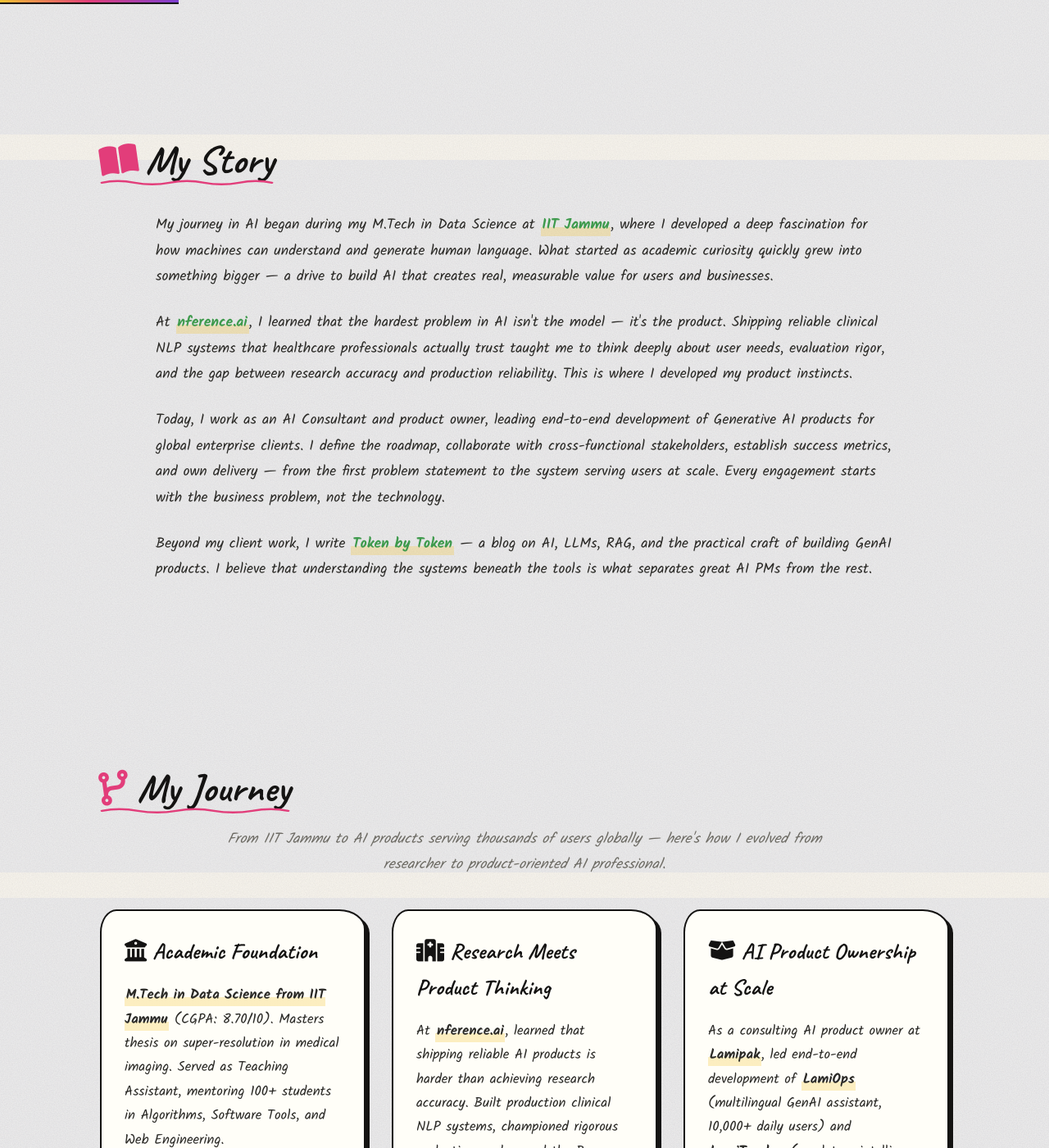
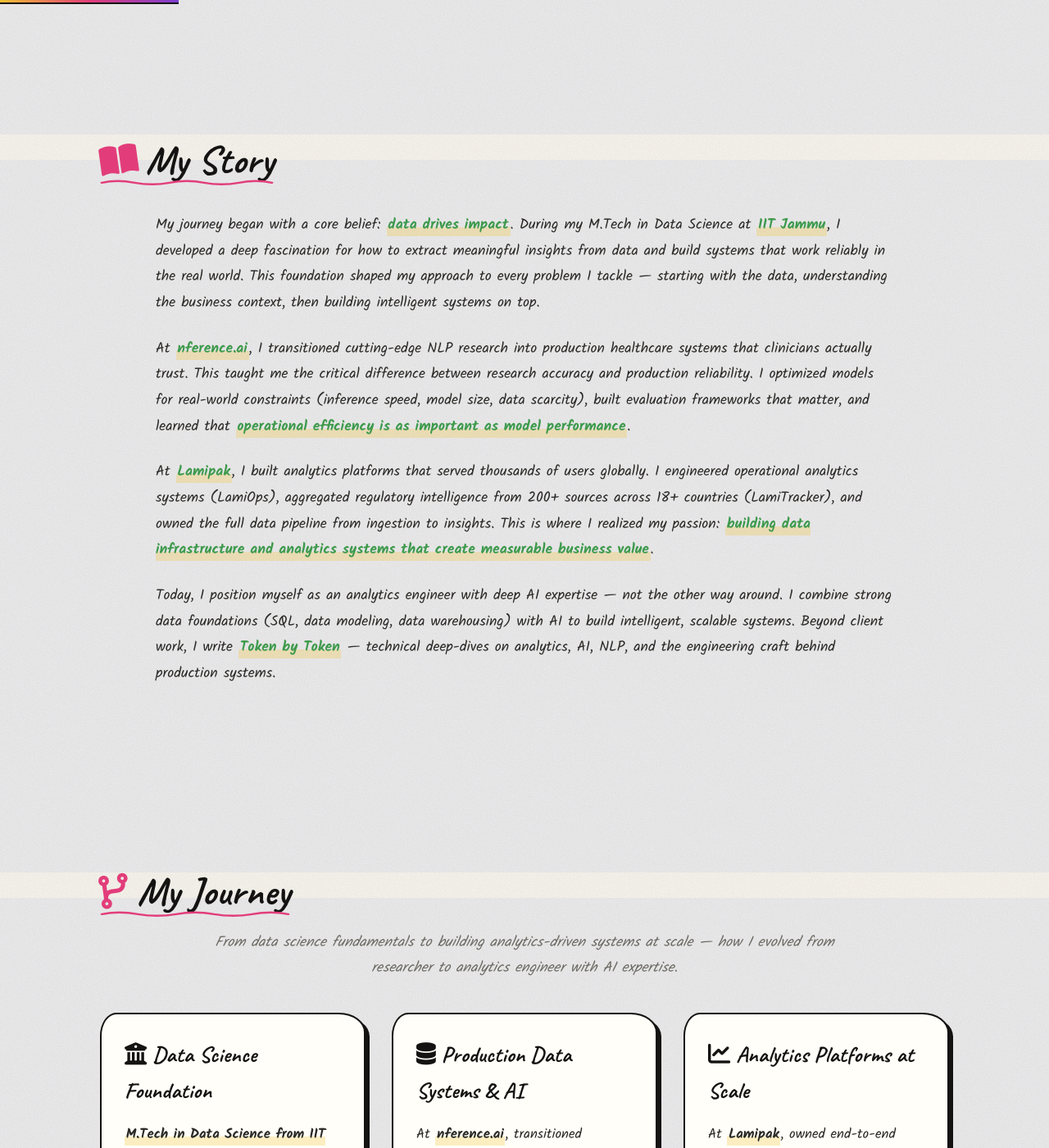
Before and after one commit to mayank1101/mayank1101.github.io, a Jekyll site: the page built from about.html, in a window 1280 px wide and 1400 px high, scrolled down 736 px. Shown: the whole window at 82% size. Built offline with Jekyll 4.4.1, drawn with Linux system fonts in a browser that asks for light colours; some web fonts are replaced; some of the changed text lies outside the part shown.

Commit message:
updated my portfolio

```diff
--- a/about.html
+++ b/about.html
@@ -18,11 +18,11 @@
         <div class="hero-text">
             <h1>About Me</h1>
             <p>
-                I'm a product-oriented AI professional with 5+ years of experience delivering high-impact Generative
-                AI solutions that drive measurable business value. I translate ambiguous business problems into
-                production-grade AI systems — leading end-to-end product lifecycle from ideation and MVP development
-                to deployment, evaluation, and iteration. My work spans Generative AI, LLMs, multimodal RAG, and
-                enterprise AI consulting across manufacturing, healthcare, and technology domains.
+                I'm an analytics engineer and AI professional with 5+ years of experience building data-driven
+                solutions across healthcare, manufacturing, and enterprise systems. I combine strong data engineering
+                foundations with AI expertise to build scalable analytics platforms and intelligent systems. My work
+                spans operational analytics, data infrastructure, Generative AI, LLMs, and production ML systems that
+                deliver measurable business outcomes.
             </p>
             <p class="muted about-hero-meta">
                 <i class="fas fa-graduation-cap"></i> M.Tech CSE - Data Science, IIT Jammu &middot;
@@ -37,28 +37,24 @@
     <h2><i class="fas fa-book-open"></i> My Story</h2>
     <div class="about-story">
         <p>
-            My journey in AI began during my M.Tech in Data Science at <strong>IIT Jammu</strong>,
-            where I developed a deep fascination for how machines can understand and generate human language.
-            What started as academic curiosity quickly grew into something bigger — a drive to build AI
-            that creates real, measurable value for users and businesses.
+            My journey began with a core belief: <strong>data drives impact</strong>. During my M.Tech in Data Science at <strong>IIT Jammu</strong>,
+            I developed a deep fascination for how to extract meaningful insights from data and build systems that work reliably in the real world.
+            This foundation shaped my approach to every problem I tackle — starting with the data, understanding the business context, then building intelligent systems on top.
         </p>
         <p>
-            At <strong>nference.ai</strong>, I learned that the hardest problem in AI isn't the model —
-            it's the product. Shipping reliable clinical NLP systems that healthcare professionals actually
-            trust taught me to think deeply about user needs, evaluation rigor, and the gap between
-            research accuracy and production reliability. This is where I developed my product instincts.
+            At <strong>nference.ai</strong>, I transitioned cutting-edge NLP research into production healthcare systems that clinicians actually trust.
+            This taught me the critical difference between research accuracy and production reliability. I optimized models for real-world constraints (inference speed, model size, data scarcity),
+            built evaluation frameworks that matter, and learned that <strong>operational efficiency is as important as model performance</strong>.
         </p>
         <p>
-            Today, I work as an AI Consultant and product owner, leading end-to-end development of
-            Generative AI products for global enterprise clients. I define the roadmap, collaborate with
-            cross-functional stakeholders, establish success metrics, and own delivery — from the first
-            problem statement to the system serving users at scale. Every engagement starts with the
-            business problem, not the technology.
+            At <strong>Lamipak</strong>, I built analytics platforms that served thousands of users globally. I engineered operational analytics systems (LamiOps),
+            aggregated regulatory intelligence from 200+ sources across 18+ countries (LamiTracker), and owned the full data pipeline from ingestion to insights.
+            This is where I realized my passion: <strong>building data infrastructure and analytics systems that create measurable business value</strong>.
         </p>
         <p>
-            Beyond my client work, I write <strong>Token by Token</strong> — a blog on AI, LLMs, RAG, and
-            the practical craft of building GenAI products. I believe that understanding the systems
-            beneath the tools is what separates great AI PMs from the rest.
+            Today, I position myself as an analytics engineer with deep AI expertise — not the other way around. I combine strong data foundations
+            (SQL, data modeling, data warehousing) with AI to build intelligent, scalable systems. Beyond client work, I write <strong>Token by Token</strong> —
+            technical deep-dives on analytics, AI, NLP, and the engineering craft behind production systems.
         </p>
     </div>
 </div>
@@ -67,36 +63,35 @@
 <div class="container section scroll-animate">
     <h2><i class="fas fa-code-branch"></i> My Journey</h2>
     <p class="muted about-section-lead">
-        From IIT Jammu to AI products serving thousands of users globally — here's how I evolved
-        from researcher to product-oriented AI professional.
+        From data science fundamentals to building analytics-driven systems at scale —
+        how I evolved from researcher to analytics engineer with AI expertise.
     </p>
     <div class="cards">
         <div class="card scroll-animate">
-            <h3><i class="fas fa-university"></i> Academic Foundation</h3>
+            <h3><i class="fas fa-university"></i> Data Science Foundation</h3>
             <p>
                 <strong>M.Tech in Data Science from IIT Jammu</strong> (CGPA: 8.70/10).
-                Masters thesis on super-resolution in medical imaging. Served as Teaching Assistant,
-                mentoring 100+ students in Algorithms, Software Tools, and Web Engineering.
+                Built statistical models and explored how data science solves real problems.
+                Mentored 100+ students in Algorithms, Software Tools, and Web Engineering,
+                teaching rigorous thinking about systems and problem-solving.
             </p>
         </div>
 
         <div class="card scroll-animate">
-            <h3><i class="fas fa-hospital"></i> Research Meets Product Thinking</h3>
+            <h3><i class="fas fa-database"></i> Production Data Systems & AI</h3>
             <p>
-                At <strong>nference.ai</strong>, learned that shipping reliable AI products is harder
-                than achieving research accuracy. Built production clinical NLP systems, championed
-                rigorous evaluation, and earned the Bravo Award for a 9× inference speedup that
-                made real-time deployment viable.
+                At <strong>nference.ai</strong>, transitioned healthcare NLP from research to production.
+                Engineered KPI evaluation pipelines, optimized models for inference (<strong>9× speedup, 8× compression</strong>),
+                and built systems healthcare professionals trust. Learned that production constraints drive architecture decisions.
             </p>
         </div>
 
         <div class="card scroll-animate">
-            <h3><i class="fas fa-box-open"></i> AI Product Ownership at Scale</h3>
+            <h3><i class="fas fa-chart-line"></i> Analytics Platforms at Scale</h3>
             <p>
-                As a consulting AI product owner at <strong>Lamipak</strong>, led end-to-end development
-                of <strong>LamiOps</strong> (multilingual GenAI assistant, 10,000+ daily users) and
-                <strong>LamiTracker</strong> (regulatory intelligence across 18+ countries). Defined
-                roadmaps, success metrics, and drove cross-functional delivery.
+                At <strong>Lamipak</strong>, owned end-to-end analytics infrastructure. Built <strong>LamiOps</strong> (operational analytics serving 10,000+ users),
+                <strong>LamiTracker</strong> (regulatory intelligence from 200+ sources across 18+ countries, <strong>95% automation</strong>).
+                Combined data engineering (Snowflake, dbt, ETL) with AI to deliver business value.
             </p>
         </div>
     </div>
@@ -107,56 +102,55 @@
     <h2><i class="fas fa-chart-line"></i> Impact & Achievements</h2>
     <div class="cards">
         <div class="card scroll-animate">
-            <h3><i class="fas fa-trophy"></i> AAAI 2024 Publication</h3>
+            <h3><i class="fas fa-database"></i> Analytics Platforms Serving Thousands</h3>
             <p>
-                Co-authored <strong>OpenMedLM</strong> (AAAI 2024, NEJM AI), showing that
-                strategic prompt engineering can match or exceed fine-tuning performance
-                in medical question answering using open-source LLMs.
+                Built and deployed <strong>LamiOps</strong> (operational analytics & AI assistant serving 10,000+ daily users),
+                achieving <strong>99% reduction in manual troubleshooting time</strong>. Engineered scalable data infrastructure
+                handling real-time operational insights at manufacturing scale.
             </p>
         </div>
 
         <div class="card scroll-animate">
-            <h3><i class="fas fa-users"></i> 10,000+ Daily Users</h3>
+            <h3><i class="fas fa-globe"></i> Global Regulatory Analytics Platform</h3>
             <p>
-                Deployed multilingual multimodal RAG system (LamiOps) serving factory workers
-                in production. Measured impact: <strong>99% reduction in manual troubleshooting time</strong>,
-                with high retrieval precision and task-completion success rates.
+                Engineered <strong>LamiTracker</strong>, aggregating structured and unstructured intelligence from <strong>200+ sources</strong>
+                across 18+ countries and 9+ languages. Achieved <strong>95% automation</strong> of manual R&D research workload
+                through intelligent data extraction and temporal analysis workflows.
             </p>
         </div>
 
         <div class="card scroll-animate">
-            <h3><i class="fas fa-award"></i> Industry Recognition</h3>
+            <h3><i class="fas fa-rocket"></i> Model Optimization for Production</h3>
             <p>
-                Received <strong>Bravo Award at nference</strong> for optimizing knowledge distillation,
-                achieving 9× inference speedup and 8× model compression while maintaining
-                clinical accuracy in production healthcare systems.
+                Optimized Transformer models (BERT, BioClinicalBERT) achieving <strong>9× inference speedup and 8× compression</strong>
+                while maintaining clinical accuracy. Received <strong>Bravo Award</strong> for making real-time deployment feasible
+                in healthcare production systems.
             </p>
         </div>
 
         <div class="card scroll-animate">
-            <h3><i class="fas fa-globe"></i> Global Research Impact</h3>
+            <h3><i class="fas fa-trophy"></i> AAAI 2024 Publication</h3>
             <p>
-                Built regulatory intelligence platform analyzing <strong>200+ data sources</strong>
-                across 18+ countries and 9+ languages, achieving 95% reduction in
-                manual R&D research workload through automated extraction.
+                Co-authored <strong>OpenMedLM</strong> (AAAI 2024, NEJM AI), demonstrating that prompt engineering can match
+                or exceed fine-tuning performance. Published research validates practical approaches to building effective
+                medical AI systems with open-source models.
             </p>
         </div>
 
         <div class="card scroll-animate">
-            <h3><i class="fas fa-robot"></i> Few-Shot Prompting Over Supervised Pipelines</h3>
+            <h3><i class="fas fa-brain"></i> Data Strategy Through AI Innovation</h3>
             <p>
-                Demonstrated that <strong>few-shot prompting could replace supervised annotation pipelines</strong>,
-                reducing reliance on labeled data by 99% while maintaining clinical extraction accuracy —
-                a key product insight that shaped how the team approached data strategy for new use cases.
+                Demonstrated few-shot prompting could replace supervised annotation pipelines, reducing labeled data reliance by <strong>99%</strong>
+                while maintaining extraction accuracy. Key insight that shaped data strategy for scaling healthcare AI systems
+                across diverse client distributions.
             </p>
         </div>
 
         <div class="card scroll-animate">
-            <h3><i class="fas fa-chalkboard-teacher"></i> Academic Mentorship</h3>
+            <h3><i class="fas fa-chalkboard-teacher"></i> Technical Leadership & Mentorship</h3>
             <p>
-                Served as Teaching Assistant at <strong>IIT Jammu</strong> (2019-2021), supporting
-                100+ students across undergraduate and postgraduate programs in Algorithms,
-                Software Tools, and Web Engineering through tutorials and assignment design.
+                Teaching Assistant at <strong>IIT Jammu</strong> (2019-2021) mentoring 100+ students. Author of <strong>Token by Token</strong>,
+                publishing technical deep-dives on analytics, NLP, AI systems, and production engineering craft.
             </p>
         </div>
     </div>
@@ -212,44 +206,44 @@
     <h2><i class="fas fa-cogs"></i> Skills & Expertise</h2>
     <div class="skills-grid">
         <div class="card scroll-animate card-cyan">
-            <h3><i class="fas fa-map"></i> Product & Strategy</h3>
+            <h3><i class="fas fa-chart-bar"></i> Analytics & Decision Science</h3>
             <div class="skill-tags">
-                <span>Product Thinking & Roadmapping</span>
-                <span>Stakeholder Management</span>
-                <span>KPI Definition & Experimentation</span>
-                <span>AI Product Design & Evaluation</span>
-                <span>User-Centric Problem Solving</span>
-                <span>MVP Development</span>
-                <span>Go-to-Market Strategy</span>
-                <span>Cross-Functional Collaboration</span>
+                <span>SQL & Query Optimization</span>
+                <span>Data Analysis & Insights</span>
+                <span>KPI Definition & Tracking</span>
+                <span>Business Analytics</span>
+                <span>Operational Analytics</span>
+                <span>Analytics Evaluation & Experimentation</span>
+                <span>Dashboarding & Reporting</span>
+                <span>Data-Driven Decision Making</span>
             </div>
         </div>
 
         <div class="card scroll-animate card-purple">
-            <h3><i class="fas fa-brain"></i> AI/ML Technologies</h3>
+            <h3><i class="fas fa-database"></i> Data Engineering & BI</h3>
             <div class="skill-tags">
-                <span>Generative AI & LLMs</span>
-                <span>Multimodal RAG</span>
-                <span>Prompt Engineering</span>
-                <span>Fine-tuning (LoRA/PEFT)</span>
-                <span>PyTorch & Transformers</span>
-                <span>AWS Bedrock</span>
-                <span>OpenAI API</span>
-                <span>HuggingFace</span>
+                <span>Data Modeling & Schema Design</span>
+                <span>Data Warehousing (Snowflake)</span>
+                <span>ETL & Data Pipelines</span>
+                <span>Data Transformation (dbt)</span>
+                <span>Power BI & Dashboarding</span>
+                <span>Vector Databases (FAISS, Qdrant)</span>
+                <span>PostgreSQL, MongoDB, SQL</span>
+                <span>Data Infrastructure & Optimization</span>
             </div>
         </div>
 
         <div class="card scroll-animate card-pink">
-            <h3><i class="fas fa-database"></i> Data & Infrastructure</h3>
+            <h3><i class="fas fa-brain"></i> AI/ML & Generative AI</h3>
             <div class="skill-tags">
+                <span>Generative AI & LLMs</span>
                 <span>Natural Language Processing (NLP)</span>
-                <span>Vector Databases (FAISS, Qdrant)</span>
-                <span>AWS & Docker</span>
-                <span>FastAPI & Django</span>
-                <span>MongoDB & SQL</span>
-                <span>PySpark</span>
+                <span>Prompt Engineering & Evaluation</span>
+                <span>Multimodal RAG Systems</span>
+                <span>Fine-tuning & Model Optimization</span>
+                <span>PyTorch & Transformers</span>
+                <span>AWS & Docker Deployment</span>
                 <span>CI/CD & ML Deployment</span>
-                <span>Crawl4AI</span>
             </div>
         </div>
     </div>
```
Also changed, not shown: index.html (+25 -42 lines), resume.html (+40 -42 lines).
